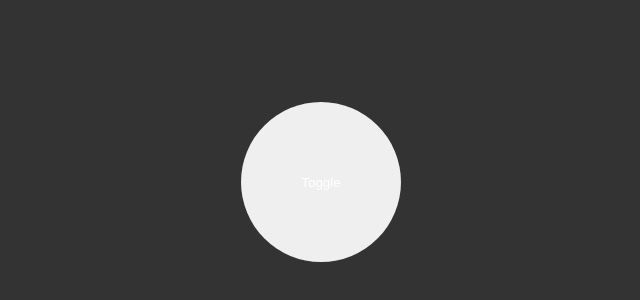
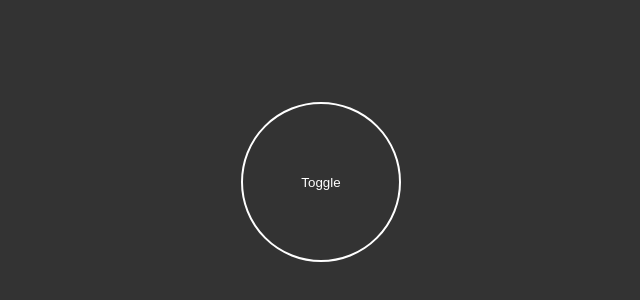
Before and after one commit to isaiahlejano/test-web-storage-api, a plain HTML site: page index.html in a window 1280 px wide. Shown: the part 218-518 px from the top of the page, without its empty margins (319-959 px from the left). Drawn offline with nearby package versions, Linux system fonts and the light colour scheme.

Commit message:
additional updates for css and scripts

```diff
--- a/css.css
+++ b/css.css
@@ -43,6 +43,8 @@ body[mode="light"] .wrapper > input[type="button"]{
 
 body[mode="dark"] .wrapper > input[type="button"]{
     color: white !important;
+    background: transparent;
+    border: 2px solid white;
 }
 
 .wrapper > input[type="button"]:hover{
--- a/scripts.js
+++ b/scripts.js
@@ -24,4 +24,5 @@ $('input[type="button"]').on("click", function(){
             body.attr("mode","light");
             break;
     }
+    console.log(localStorage.getItem('mode'));
 });
```
